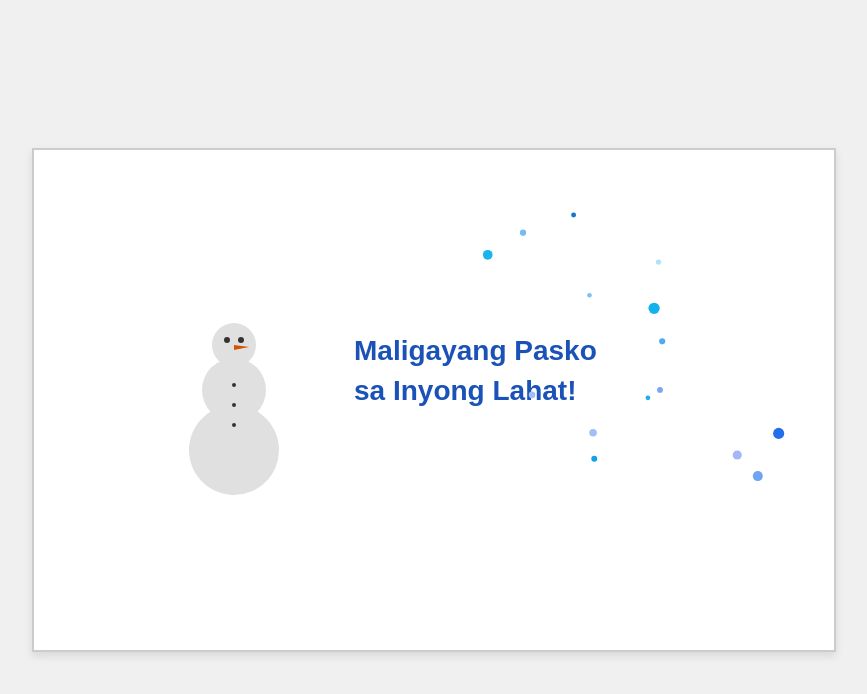
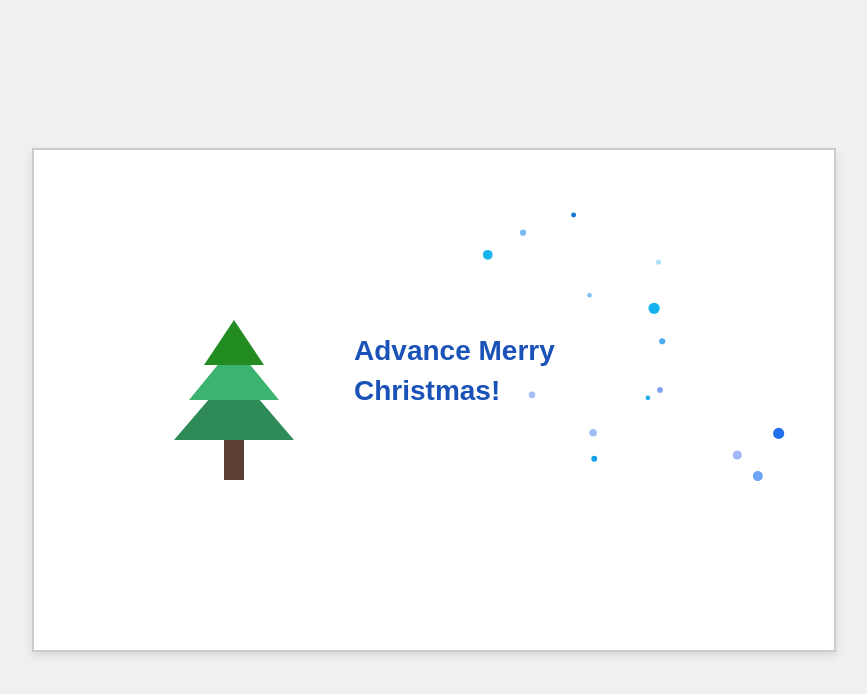
Before and after one commit to johnmarkerandio87-commits/BasicHTML_Erandio, a plain HTML site: page demoOncanvas.html in a window 1280 px wide. Shown: the whole page, without its empty margins (206-1073 px from the left). Drawn offline with Linux system fonts and the light colour scheme.

Commit message:
Update demoOncanvas.html

```diff
--- a/demoOncanvas.html
+++ b/demoOncanvas.html
@@ -3,7 +3,7 @@
 <head>
     <meta charset="UTF-8">
     <meta name="viewport" content="width=device-width, initial-scale=1.0">
-    <title>Digital Greeting Card - Maligayang Pasko</title>
+    <title>Digital Greeting Card - Advance Merry Christmas</title>
     <style>
         body {
             display: flex;
@@ -28,50 +28,49 @@
         const canvas = document.getElementById("cardCanvas");
         const ctx = canvas.getContext("2d");
 
-        function drawSnowman(offsetX, offsetY) {
-            ctx.fillStyle = "#e0e0e0";
+        function drawTree(offsetX, offsetY) {
+            ctx.fillStyle = "#5c4033";
             ctx.beginPath();
-            ctx.arc(offsetX, offsetY + 60, 45, 0, Math.PI * 2);
-            ctx.fill();
-
-            ctx.beginPath();
-            ctx.arc(offsetX, offsetY, 32, 0, Math.PI * 2);
-            ctx.fill();
-
-            ctx.beginPath();
-            ctx.arc(offsetX, offsetY - 45, 22, 0, Math.PI * 2);
-            ctx.fill();
-
-            ctx.fillStyle = "#333333";
-            ctx.beginPath();
-            ctx.arc(offsetX - 7, offsetY - 50, 3, 0, Math.PI * 2);
-            ctx.arc(offsetX + 7, offsetY - 50, 3, 0, Math.PI * 2);
-            ctx.fill();
-
-            ctx.fillStyle = "#d35400";
-            ctx.beginPath();
-            ctx.moveTo(offsetX, offsetY - 45);
-            ctx.lineTo(offsetX + 15, offsetY - 43);
-            ctx.lineTo(offsetX, offsetY - 40);
+            ctx.moveTo(offsetX - 10, offsetY + 60);
+            ctx.lineTo(offsetX + 10, offsetY + 60);
+            ctx.lineTo(offsetX + 10, offsetY + 110);
+            ctx.lineTo(offsetX - 10, offsetY + 110);
             ctx.closePath();
             ctx.fill();
 
-            ctx.fillStyle = "#333333";
+            ctx.fillStyle = "#2e8b57";
             ctx.beginPath();
-            ctx.arc(offsetX, offsetY - 5, 2, 0, Math.PI * 2);
-            ctx.arc(offsetX, offsetY + 15, 2, 0, Math.PI * 2);
-            ctx.arc(offsetX, offsetY + 35, 2, 0, Math.PI * 2);
+            ctx.moveTo(offsetX, offsetY);
+            ctx.lineTo(offsetX + 60, offsetY + 70);
+            ctx.lineTo(offsetX - 60, offsetY + 70);
+            ctx.closePath();
+            ctx.fill();
+
+            ctx.fillStyle = "#3cb371";
+            ctx.beginPath();
+            ctx.moveTo(offsetX, offsetY - 25);
+            ctx.lineTo(offsetX + 45, offsetY + 30);
+            ctx.lineTo(offsetX - 45, offsetY + 30);
+            ctx.closePath();
+            ctx.fill();
+
+            ctx.fillStyle = "#228b22";
+            ctx.beginPath();
+            ctx.moveTo(offsetX, offsetY - 50);
+            ctx.lineTo(offsetX + 30, offsetY - 5);
+            ctx.lineTo(offsetX - 30, offsetY - 5);
+            ctx.closePath();
             ctx.fill();
         }
 
-        drawSnowman(200, 240);
+        drawTree(200, 220);
 
         ctx.fillStyle = "#1a52b8";
         ctx.font = "bold 28px Arial";
         ctx.textAlign = "left";
 
-        ctx.fillText("Maligayang Pasko", 320, 210);
-        ctx.fillText("sa Inyong Lahat!", 320, 250);
+        ctx.fillText("Advance Merry", 320, 210);
+        ctx.fillText("Christmas!", 320, 250);
 
         function drawBlueCircles() {
             for (let i = 0; i < 15; i++) {
```
